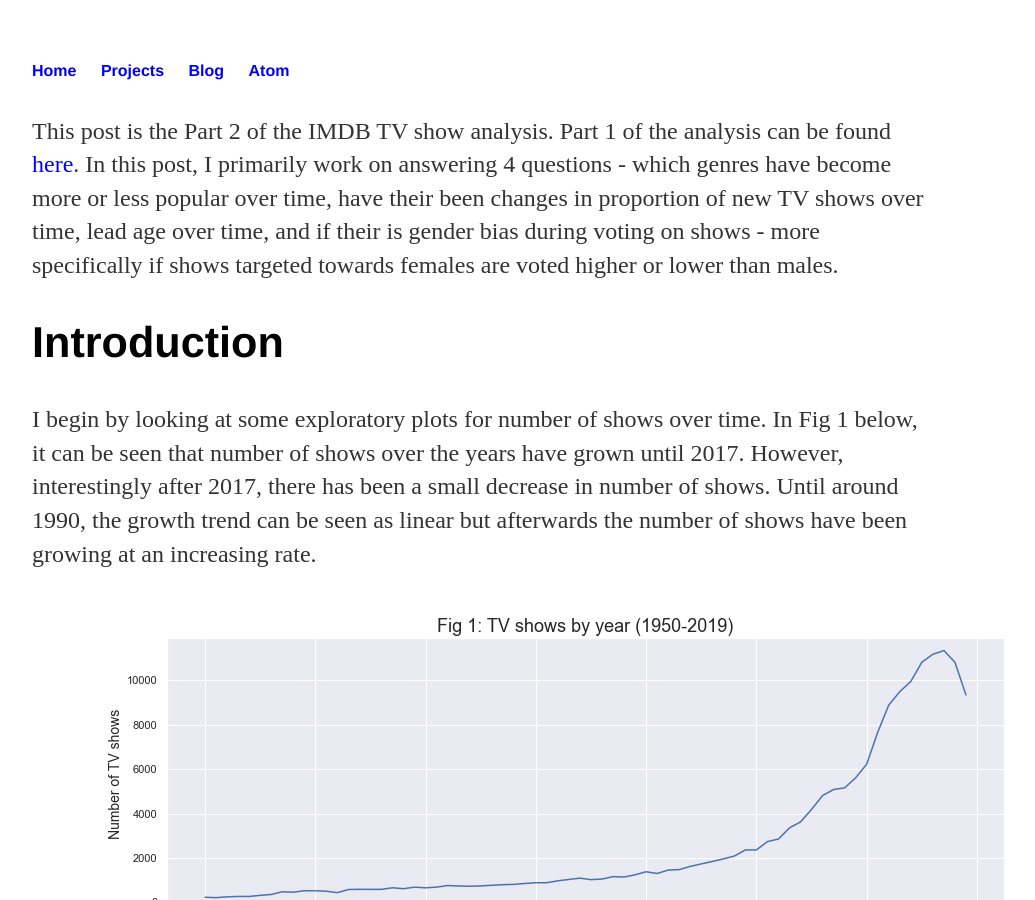
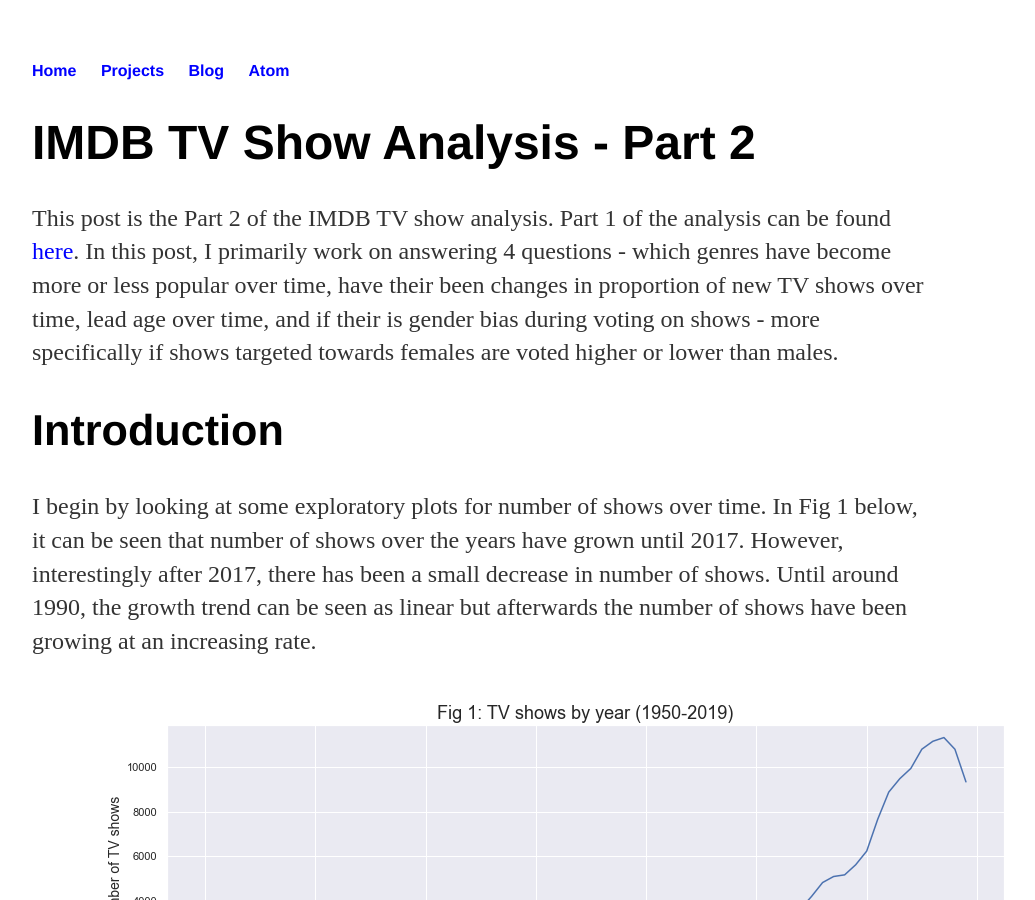
Before and after one commit to sabnanih/sabnanih.github.io, a Jekyll site: the page built from _posts/2020-06-26-IMDB-TV-Show-Analysis-Part2.md, in a window 1280 px wide and 900 px high. Shown: the whole window, without its empty margins (160-1195 px from the left). Built offline with Jekyll 4.4.1, drawn with Linux system fonts in a browser that asks for light colours; nearby versions of some CDN libraries; our own code applies the rules of GitHub Pages for plain Markdown files; some of the changed text lies outside the part shown.

Commit message:
fix blog entry

```diff
--- a/_posts/2020-06-26-IMDB-TV-Show-Analysis-Part2.md
+++ b/_posts/2020-06-26-IMDB-TV-Show-Analysis-Part2.md
@@ -1,5 +1,5 @@
 ---
-title: IMDB TV Show Analysis: Part 2
+title: IMDB TV Show Analysis - Part 2
 comments: true
 ---
 
```
